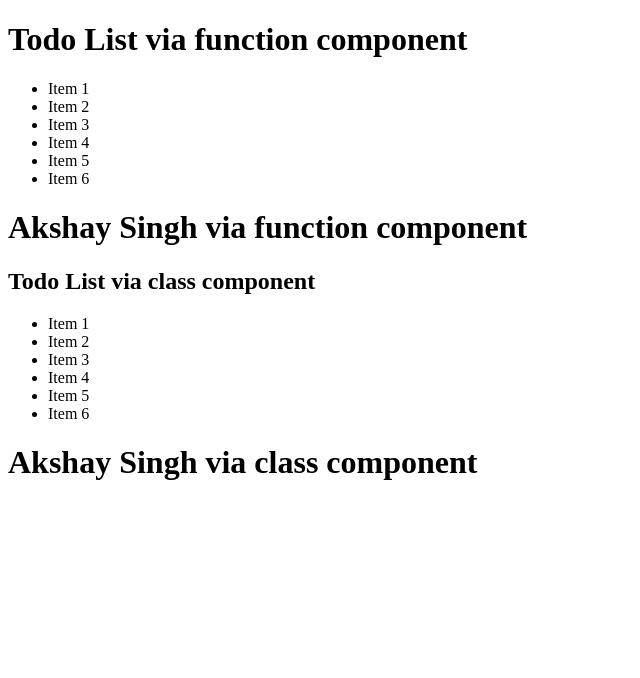
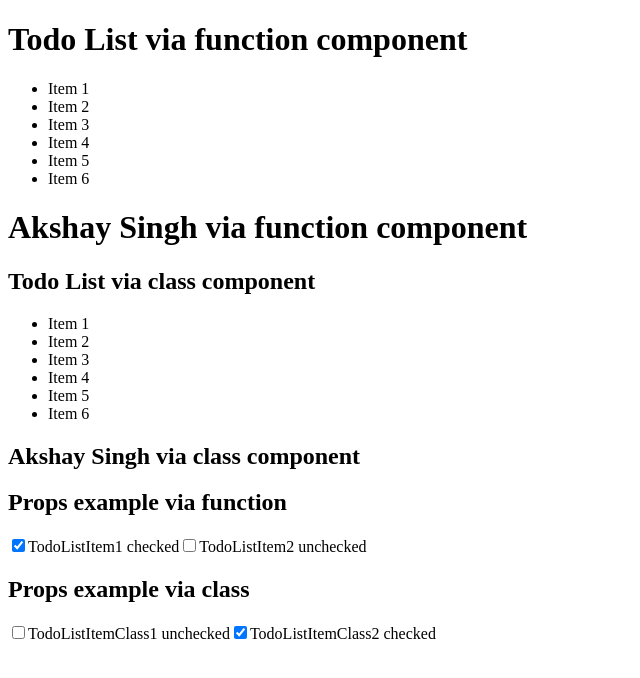
Before and after one commit to akshaycodess/react-basic-and-intermediate, a React (Vite) app: page / in a window 1280 px wide. Shown: the top 678 px of the page, without its empty margins (0-640 px from the left). Built offline with nearby package versions, Linux system fonts and the light colour scheme.

Commit message:
12-props-exercise

```diff
--- a/src/App.jsx
+++ b/src/App.jsx
@@ -1,7 +1,9 @@
 import { Name } from "./Name"
-import { NameClass } from "./NameClass";
+import { NameClass } from "./NameClass"
 import { TodoList } from "./TodoList"
-import { TodoListClass } from "./TodoListClass";
+import { TodoListClass } from "./TodoListClass"
+import { TodoListItem } from "./TodoListItem"
+import { TodoListItemClass } from "./TodoListItemClass"
 
 function App() {
   return (
@@ -10,6 +12,20 @@ function App() {
       <Name />
       <TodoListClass />
       <NameClass />
+      <h2>Props example via function</h2>
+      <TodoListItem isComplete>
+        TodoListItem1 checked
+      </TodoListItem>
+      <TodoListItem>
+        TodoListItem2 unchecked
+      </TodoListItem>
+      <h2>Props example via class</h2>
+      <TodoListItemClass>
+        TodoListItemClass1 unchecked
+      </TodoListItemClass>
+      <TodoListItemClass isComplete>
+        TodoListItemClass2 checked
+      </TodoListItemClass>
     </div>
   );
 }
--- a/src/NameClass.jsx
+++ b/src/NameClass.jsx
@@ -2,7 +2,7 @@ import React from "react"
 
 export class NameClass extends React.Component {
     render() {
-            return <h1>Akshay Singh via class component</h1>;
+            return <h2>Akshay Singh via class component</h2>;
     }
 }
 
--- /dev/null
+++ b/src/TodoListItem.jsx
@@ -0,0 +1,13 @@
+export function TodoListItem({ children, isComplete }) {
+    return (
+        <label>
+            <input type="checkbox" defaultChecked={isComplete} />
+            {children}
+        </label>
+    )
+}
+
+// TodoListItem component
+// Props: children = name, isComplete: boolean
+// Checkbox (checked if complete)
+// Label (children value)
--- /dev/null
+++ b/src/TodoListItemClass.jsx
@@ -0,0 +1,17 @@
+import React from "react"
+
+export class TodoListItemClass extends React.Component {
+render() {
+        return (
+          <label>
+            <input type="checkbox" defaultChecked={this.props.isComplete} />
+            {this.props.children}
+          </label>
+        );
+    }
+}
+
+// TodoListItem class component
+// Props: children = name, isComplete: boolean
+// Checkbox (checked if complete)
+// Label (children value)
--- a/src/main.jsx
+++ b/src/main.jsx
@@ -2,8 +2,4 @@ import React from 'react'
 import ReactDOM from 'react-dom/client'
 import App from './App.jsx'
 
-ReactDOM.createRoot(document.getElementById('root')).render(
-  <React.StrictMode>
-    <App />
-  </React.StrictMode>,
-)
+ReactDOM.createRoot(document.getElementById('root')).render(<App />)
```
